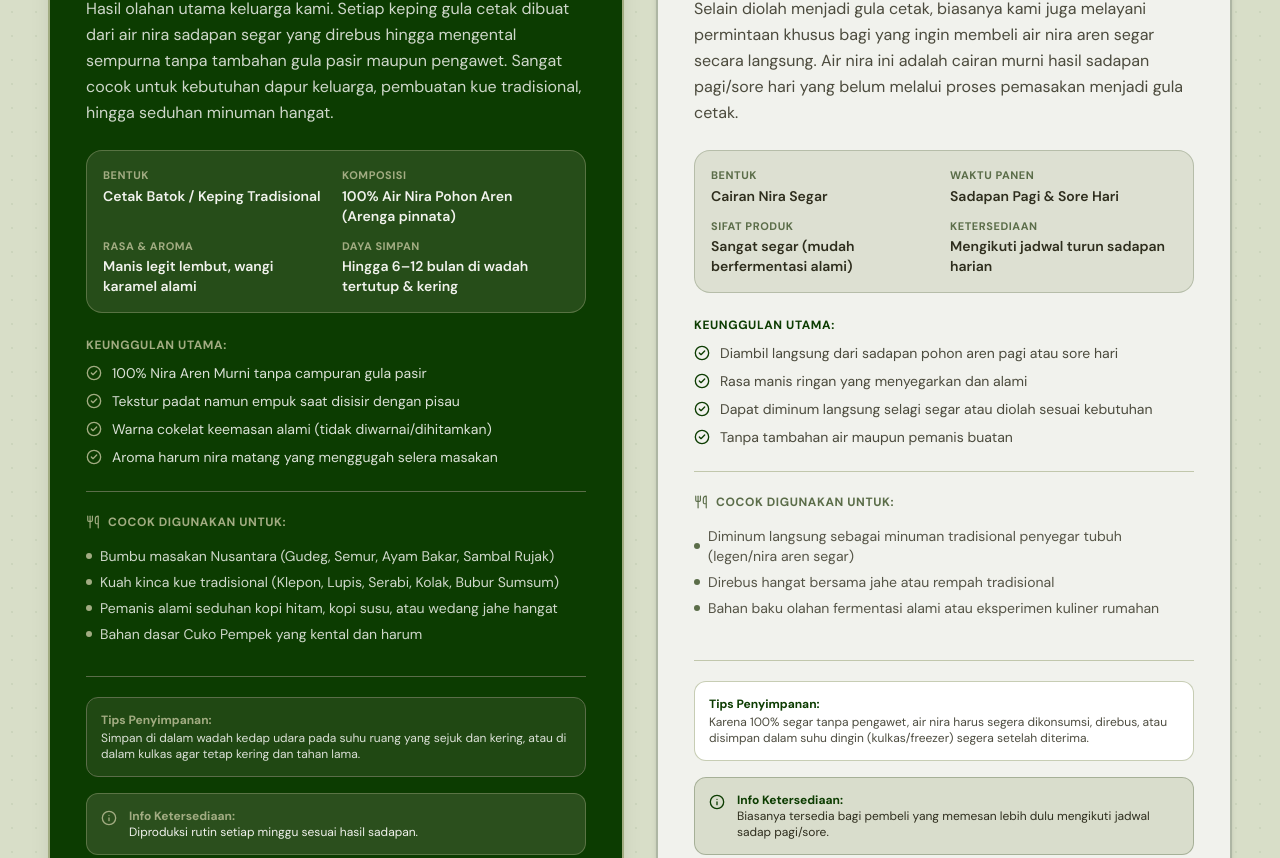
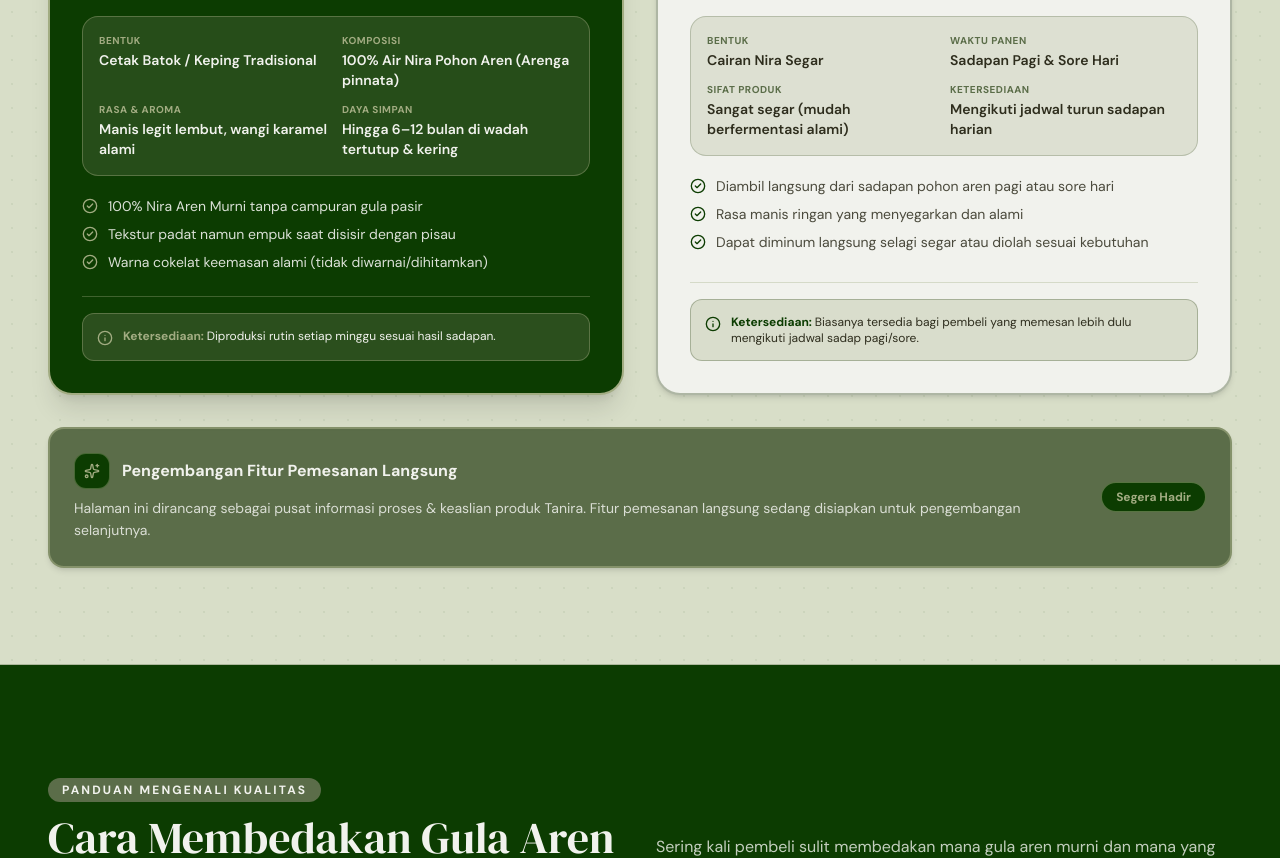
Before and after one commit to irmatiara/tanira, a Next.js app: page / in a window 1280 px wide. Shown: the part 3033-3891 px from the top of the page. Built offline with nearby package versions, Linux system fonts and the light colour scheme.

Commit message:
perbaikan section produk

```diff
--- a/src/app/page.tsx
+++ b/src/app/page.tsx
@@ -11,7 +11,6 @@ import {
   CheckCircle2,
   XCircle,
   ChevronDown,
-  Utensils,
   Info,
   ArrowDown,
   Sun,
@@ -382,14 +381,14 @@ export default function TaniraLandingPage() {
           </div>
         </section>
 
-        {/* PRODUK KAMI SECTION (GULA CETAK & AIR NIRA MURNI) */}
+        {/* PRODUK KAMI SECTION (GULA CETAK & AIR NIRA MURNI - RINGKAS) */}
         <section
           id="produk"
-          className="py-20 lg:py-28 bg-sage-surface border-b border-moss/35"
+          className="py-18 lg:py-24 bg-sage-surface border-b border-moss/35"
         >
           <div className="w-full max-w-7xl mx-auto px-6 lg:px-12">
-            <div className="flex flex-col lg:flex-row lg:items-end justify-between gap-8 mb-14">
-              <div className="max-w-2xl space-y-3">
+            <div className="flex flex-col lg:flex-row lg:items-end justify-between gap-6 mb-10">
+              <div className="max-w-2xl space-y-2.5">
                 <span className="inline-block px-3.5 py-1 rounded-full bg-forest text-sage text-xs font-bold uppercase tracking-[0.18em]">
                   Hasil Olahan Keluarga Tanira
                 </span>
@@ -398,22 +397,20 @@ export default function TaniraLandingPage() {
                 </h2>
               </div>
               <p className="text-sm sm:text-base text-earth/85 leading-relaxed max-w-xl">
-                Untuk menjaga kualitas dan keaslian rasa, orang tua kami hanya
-                memproduksi{" "}
-                <strong className="text-forest">Gula Aren Cetak</strong>{" "}
+                Fokus pada <strong className="text-forest">Gula Aren Cetak</strong>{" "}
                 sebagai produk utama, serta melayani pembelian{" "}
                 <strong className="text-forest">Air Nira Aren Segar</strong>{" "}
-                sesuai jadwal sadapan.
+                sesuai jadwal sadapan harian.
               </p>
             </div>
 
-            <div className="grid grid-cols-1 lg:grid-cols-2 gap-8 items-stretch">
+            <div className="grid grid-cols-1 lg:grid-cols-2 gap-6 lg:gap-8 items-stretch">
               {PRODUCTS.map((product) => {
                 const isPrimary = product.isPrimary;
                 return (
                   <div
                     key={product.id}
-                    className={`rounded-3xl p-7 sm:p-9 border-2 flex flex-col justify-between transition-all ${
+                    className={`rounded-3xl p-6 sm:p-8 border-2 flex flex-col justify-between transition-all ${
                       isPrimary
                         ? "bg-forest text-mist border-sage shadow-xl"
                         : "bg-mist text-earth border-moss/45 shadow-md"
@@ -421,7 +418,7 @@ export default function TaniraLandingPage() {
                   >
                     <div>
                       {/* Product Header */}
-                      <div className="flex flex-wrap items-center justify-between gap-2 mb-4">
+                      <div className="flex flex-wrap items-center justify-between gap-2 mb-3">
                         <span
                           className={`px-3.5 py-1 rounded-full text-xs font-bold uppercase tracking-wider ${
                             isPrimary
@@ -448,16 +445,16 @@ export default function TaniraLandingPage() {
                         {product.name}
                       </h3>
                       <p
-                        className={`text-sm sm:text-base leading-relaxed mt-3 ${
+                        className={`text-sm leading-relaxed mt-2 ${
                           isPrimary ? "text-mist/85" : "text-earth/85"
                         }`}
                       >
-                        {product.fullDescription}
+                        {product.shortDescription}
                       </p>
 
-                      {/* Characteristics Grid */}
+                      {/* Compact 2x2 Characteristics Grid */}
                       <div
-                        className={`grid grid-cols-1 sm:grid-cols-2 gap-3 mt-6 p-4 rounded-2xl border ${
+                        className={`grid grid-cols-2 gap-3 mt-5 p-4 rounded-2xl border ${
                           isPrimary
                             ? "bg-moss/35 border-sage/40"
                             : "bg-sage/25 border-moss/30"
@@ -466,7 +463,7 @@ export default function TaniraLandingPage() {
                         {product.characteristics.map((char) => (
                           <div key={char.label} className="space-y-0.5">
                             <span
-                              className={`text-[11px] font-bold uppercase tracking-wider block ${
+                              className={`text-[10px] font-bold uppercase tracking-wider block ${
                                 isPrimary ? "text-sage" : "text-moss"
                               }`}
                             >
@@ -483,20 +480,12 @@ export default function TaniraLandingPage() {
                         ))}
                       </div>
 
-                      {/* Highlights */}
-                      <div className="mt-6 space-y-2.5">
-                        <h4
-                          className={`text-xs font-bold uppercase tracking-wider ${
-                            isPrimary ? "text-sage" : "text-forest"
-                          }`}
-                        >
-                          Keunggulan Utama:
-                        </h4>
-                        <ul className="space-y-2">
-                          {product.highlights.map((hl) => (
+                      {/* Concise Highlights (3 Key Points) */}
+                      <ul className="mt-5 space-y-2">
+                        {product.highlights.slice(0, 3).map((hl) => (
                           <li
                             key={hl}
-                              className={`flex items-start gap-2.5 text-sm ${
+                            className={`flex items-start gap-2.5 text-xs sm:text-sm ${
                               isPrimary ? "text-mist/90" : "text-earth/85"
                             }`}
                           >
@@ -511,63 +500,8 @@ export default function TaniraLandingPage() {
                       </ul>
                     </div>
 
-                      {/* Culinary Usage Ideas */}
-                      <div
-                        className={`mt-6 pt-5 border-t ${
-                          isPrimary ? "border-moss" : "border-sage/60"
-                        }`}
-                      >
-                        <h4
-                          className={`inline-flex items-center gap-2 text-xs font-bold uppercase tracking-wider ${
-                            isPrimary ? "text-sage" : "text-moss"
-                          }`}
-                        >
-                          <Utensils className="w-3.5 h-3.5" />
-                          <span>Cocok Digunakan Untuk:</span>
-                        </h4>
-                        <ul className="mt-2.5 space-y-1.5">
-                          {product.usageIdeas.map((idea) => (
-                            <li
-                              key={idea}
-                              className={`text-xs sm:text-sm flex items-center gap-2 ${
-                                isPrimary ? "text-mist/85" : "text-earth/80"
-                              }`}
-                            >
-                              <span
-                                className={`w-1.5 h-1.5 rounded-full shrink-0 ${
-                                  isPrimary ? "bg-sage" : "bg-moss"
-                                }`}
-                              />
-                              <span>{idea}</span>
-                            </li>
-                          ))}
-                        </ul>
-                      </div>
-                    </div>
-
-                    {/* Storage & Availability Footer */}
-                    <div
-                      className={`mt-8 pt-5 border-t space-y-4 ${
-                        isPrimary ? "border-moss" : "border-sage/60"
-                      }`}
-                    >
-                      <div
-                        className={`rounded-xl p-3.5 border text-xs ${
-                          isPrimary
-                            ? "bg-moss/25 border-moss text-mist/90"
-                            : "bg-white border-sage/60 text-earth/85"
-                        }`}
-                      >
-                        <strong
-                          className={`block mb-0.5 ${
-                            isPrimary ? "text-sage" : "text-forest"
-                          }`}
-                        >
-                          Tips Penyimpanan:
-                        </strong>
-                        {product.storageTip}
-                      </div>
-
+                    {/* Availability Footer */}
+                    <div className="mt-6 pt-4 border-t border-sage/35">
                       {ORDERING_CONFIG.enableDirectOrder ? (
                         <button
                           type="button"
@@ -577,7 +511,7 @@ export default function TaniraLandingPage() {
                         </button>
                       ) : (
                         <div
-                          className={`flex items-start gap-3 p-3.5 rounded-xl border text-xs ${
+                          className={`flex items-start gap-2.5 p-3.5 rounded-xl border text-xs ${
                             isPrimary
                               ? "bg-moss/40 border-sage/40 text-mist"
                               : "bg-sage/30 border-moss/40 text-earth"
@@ -590,11 +524,11 @@ export default function TaniraLandingPage() {
                           />
                           <div>
                             <span
-                              className={`font-bold block ${
+                              className={`font-bold ${
                                 isPrimary ? "text-sage" : "text-forest"
                               }`}
                             >
-                              Info Ketersediaan:
+                              Ketersediaan:{" "}
                             </span>
                             <span>{product.ordering.availabilityNote}</span>
                           </div>
@@ -608,11 +542,11 @@ export default function TaniraLandingPage() {
 
             {/* Future Online Ordering Notice Banner */}
             {!ORDERING_CONFIG.enableDirectOrder && (
-              <div className="mt-10 bg-moss text-mist rounded-2xl p-6 border-2 border-sage/60 shadow-md flex flex-col sm:flex-row items-start sm:items-center justify-between gap-4">
-                <div className="space-y-2.5">
+              <div className="mt-8 bg-moss text-mist rounded-2xl p-5 sm:p-6 border-2 border-sage/60 shadow-md flex flex-col sm:flex-row items-start sm:items-center justify-between gap-4">
+                <div className="space-y-2">
                   <div className="flex items-center gap-3">
-                    <div className="w-10 h-10 rounded-xl bg-forest border border-sage/40 flex items-center justify-center shrink-0 text-sage">
-                      <Sparkles className="w-5 h-5" />
+                    <div className="w-9 h-9 rounded-xl bg-forest border border-sage/40 flex items-center justify-center shrink-0 text-sage">
+                      <Sparkles className="w-4 h-4" />
                     </div>
                     <h4 className="text-sm sm:text-base font-bold text-mist">
                       Pengembangan Fitur Pemesanan Langsung
@@ -620,8 +554,7 @@ export default function TaniraLandingPage() {
                   </div>
                   <p className="text-xs sm:text-sm text-mist/85 leading-relaxed">
                     Halaman ini dirancang sebagai pusat informasi proses &
-                    keaslian produk Tanira. Fitur pemesanan langsung (untuk
-                    Gula Aren Cetak maupun jadwal sadap Air Nira) sedang
+                    keaslian produk Tanira. Fitur pemesanan langsung sedang
                     disiapkan untuk pengembangan selanjutnya.
                   </p>
                 </div>
```
Lines whose indentation alone changed are shown as unchanged.
